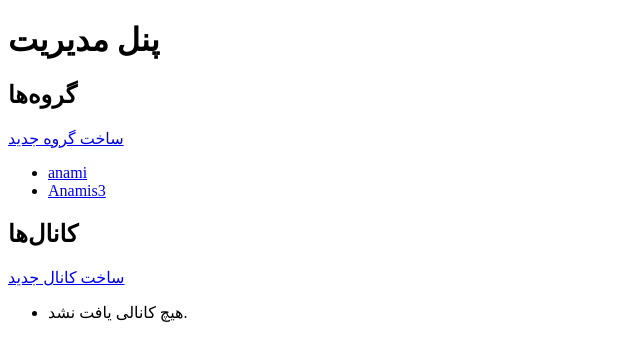
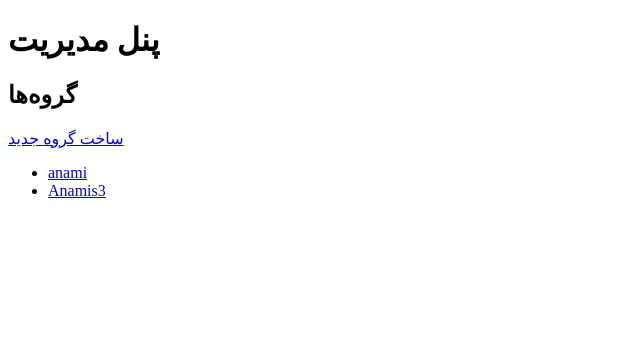
Before and after one commit to Amirajhajh/Anamis-chat, a Django app: page /chat/dashboard/ in a window 1280 px wide. Shown: the top 361 px of the page, without its empty margins (0-640 px from the left). Run offline with Django 5.2, Linux system fonts and the light colour scheme; data comes from the database, SQL or seed files in the repository; data that the repository does not hold is empty.

Commit message:
Fix views, urls and dashboard template

```diff
--- a/chat/templates/chat/dashboard.html
+++ b/chat/templates/chat/dashboard.html
@@ -20,15 +20,5 @@
     {% endfor %}
 </ul>
 
-    <h2>کانال‌ها</h2>
-    <a href="{% url 'chat:create_channel' %}">ساخت کانال جدید</a>
-    <ul>
-        {% for channel in channels %}
-            <li>{{ channel.name }}</li>
-        {% empty %}
-            <li>هیچ کانالی یافت نشد.</li>
-        {% endfor %}
-    </ul>
-
 </body>
 </html>
--- a/chat/urls.py
+++ b/chat/urls.py
@@ -33,12 +33,6 @@ urlpatterns = [
         # URL های گروه
     path('groups/create/', views.create_group_view, name='create_group'),
     path('groups/process_create/', views.process_group_creation_view, name='process_group_creation'),
-
-        # URL های کانال
-    path('channels/new/', views.create_channel_view, name='create_channel'),
-    path('channels/create/', views.process_channel_creation_view, name='process_channel_creation'),
-
-        # URL داشبورد
     path('dashboard/', views.dashboard_view, name='dashboard'),
 
         # URL برای لیست چت ها
--- a/chat/views.py
+++ b/chat/views.py
@@ -322,22 +322,6 @@ def process_group_message(request, chat_id):
 
 
 
-# تابع view برای نمایش جزئیات گروه (که باید در urls.py تعریف شده باشد)
-
-
-def create_channel_view(request):
-    """نمایش فرم ساخت کانال جدید."""
-    return render(request, 'chat/create_channel.html')
-
-def process_channel_creation_view(request):
-    """پردازش فرم ساخت کانال."""
-    if request.method == 'POST':
-        channel_name = request.POST.get('channel_name')
-        if channel_name:
-            Channel.objects.create(name=channel_name)
-            # return redirect(reverse('creation_success'))
-            return redirect(reverse('dashboard'))
-    return redirect(reverse('create_channel'))
 
 def dashboard_view(request):
     """یک ویو نمایشی برای داشبورد (به جای some_success_url)."""
```
